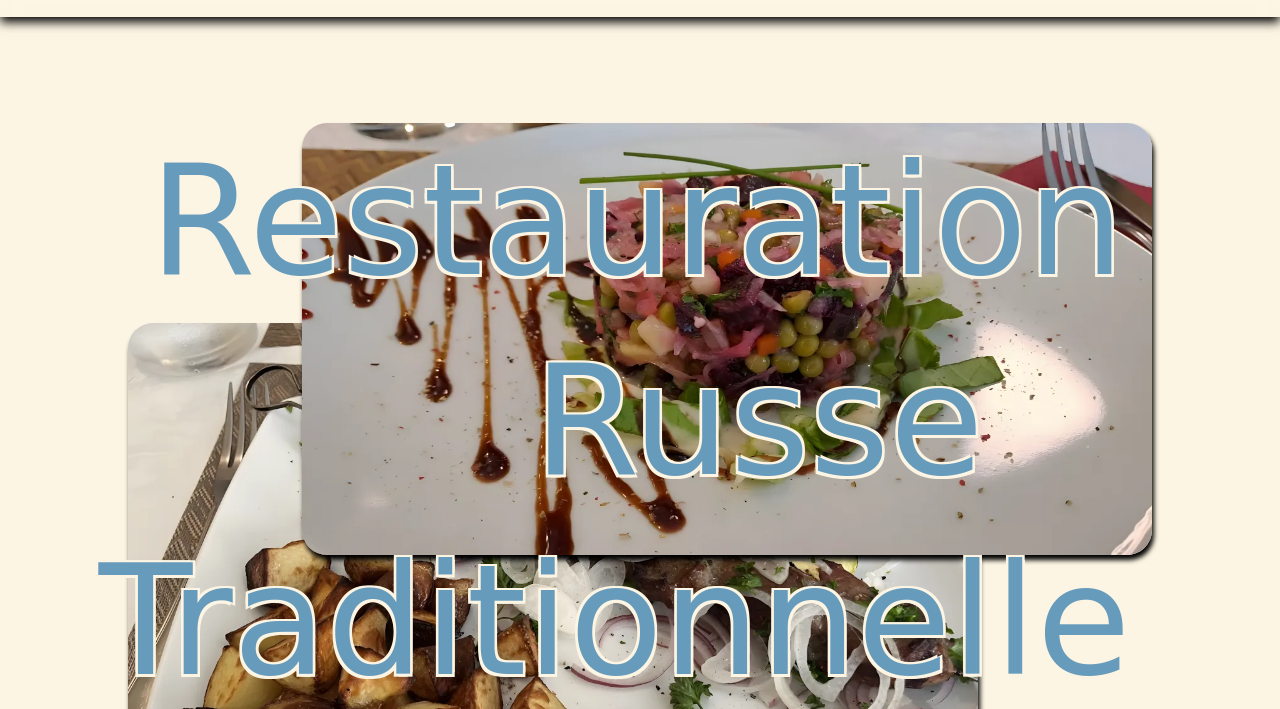
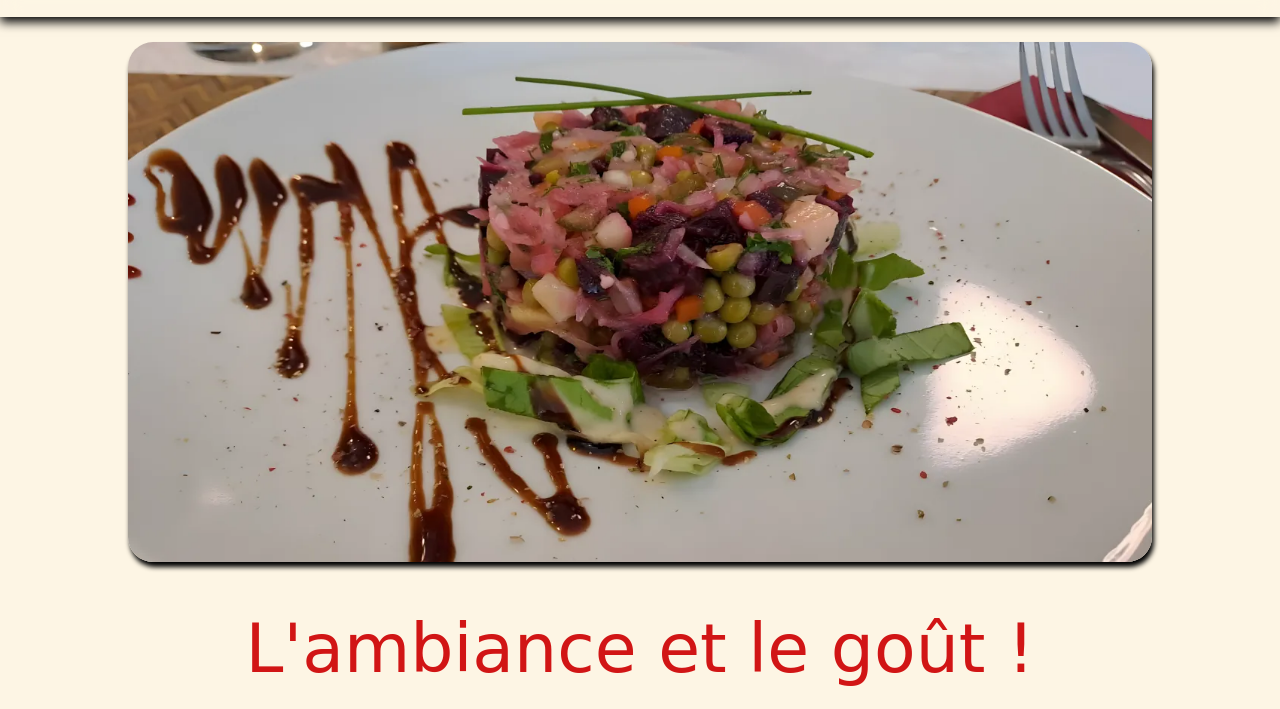
Before and after one commit to EmyKwint/ProjetLPR, a plain HTML site: page index.html in a window 1280 px wide. Shown: the part 91-800 px from the top of the page. Drawn offline with nearby package versions, Linux system fonts and the light colour scheme; a script that the page names is missing; a web font is replaced by a local one.

Commit message:
changement hero

```diff
--- a/index.html
+++ b/index.html
@@ -69,30 +69,13 @@
         </nav>
     </header>
 
-    <section class="container section">
-        <div class="hero">
-            <div class="container hero__title__div">
-                <h2>
-                    <span class="title hero__title hero__1">Restauration</span>
-                    <span class="title hero__title hero__2">Russe</span>
-                    <span class="title hero__title hero__3">Traditionnelle</span>
-                </h2>
-            </div>
-            <div class="hero__title__img">
-                <div class="hero__title__img-1">
-                    <img class="img hero__img img__1"
+    <section class="hero">
+            <div class="hero__cover">
+                    <img class="img hero__img"
                         src="assets/img/hero_img_1.webp"
                         alt="img salade vinegrette"
                         loading="lazy" >
-                </div>
-                <div class="hero__title__img-2">
-                    <img class="img hero__img img__2"
-                        src="assets/img/hero_img_2.webp"
-                        alt="img brochette"
-                        loading="lazy" />
-                </div>
             </div>
-        </div>
     </section>
 
 
--- a/src/css/components/_hero.scss
+++ b/src/css/components/_hero.scss
@@ -1,68 +1,18 @@
 @use '../utils/variables' as *;
 
 .hero {
-    position: relative;
-    margin-bottom: 220px;
-    margin-top: 20px;
-}
-.hero__title {
-    z-index: 2;
-    padding: 2rem;
-    //font-size: 12.8rem;
-    font-size: 14.4rem;
-    color: $secondary;
-    position: absolute;
-    text-shadow:
-    2.5px 2.5px 0 $background,
-    -2.5px 2.5px 0 $background,
-    -2.5px -2.5px 0 $background,
-    2.5px -2.5px 0 $background;
+    margin-top: 25px;
+    padding: 0;
 }
 
-.menu__title {
-    z-index: 2;
-    padding: 2rem;
-    font-family: $title_font;
-    text-align: center;
-    font-size: 14.4rem;
-    color: $secondary;
-    text-shadow:
-    2.5px 2.5px 0 $background,
-    -2.5px 2.5px 0 $background,
-    -2.5px -2.5px 0 $background,
-    2.5px -2.5px 0 $background;
+.hero__cover {
+    display: flex;
+    justify-content: center;
 }
 
-
-
-.hero__1 {
-    left: 0vw;
-    position: absolute;
+.hero__img {
+    width:80%;
+    height: auto    ;
+    border-radius: 25px;
+    box-shadow: $shadow;
 }
-.hero__2 {
-    left : 30vw;
-    top: 200px;
-    position: absolute;
-}
-.hero__3 {
-    right: 0vw;
-    top: 400px;
-    position: absolute;
-}
-
-.hero__title__div {
-    position: relative;
-    margin:       auto;
-}
-
-@media (max-width : $width_l) {
-    .hero__title{
-        font-size: $font_uxxl;
-    }
-}
-
-@media (max-width : $width_m) {
-    .hero__title{
-        font-size: $font_xxl;
-    }
-}
--- a/src/css/components/_img.scss
+++ b/src/css/components/_img.scss
@@ -4,41 +4,6 @@
     max-width: 100%;
 }
 
-
-.hero__img {
-    width: 850px;
-    height: auto    ;
-    border-radius: 25px;
-    box-shadow: $shadow;
-}
-
-.hero__title__img {
-    z-index: 2;
-    display: flex;
-    flex-direction: column;
-}
-
-.hero__title__img-1{
-    display: flex;
-    flex-direction: row;
-    justify-content: end;
-}
-
-.hero__title__img-2{
-    display: flex;
-    flex-direction: row;
-    justify-content: start;
-}
-
-.img__1 {
-    z-index: 1;
-}
-
-.img__2 {
-    z-index: 0;
-    position: absolute;
-    top: 200px;
-}
 
 .index__img {
     width: 40vw;
```
Also changed, not shown: src/css/style.css, 1 other file.
